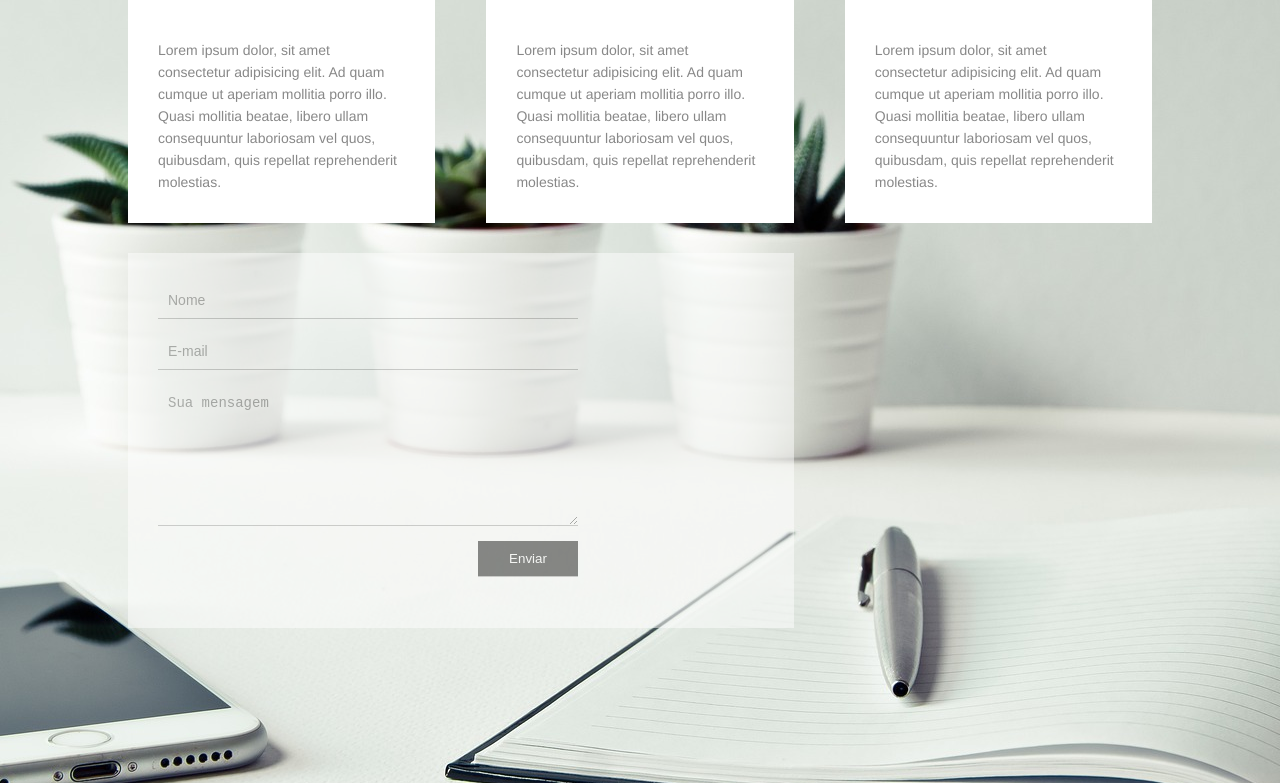
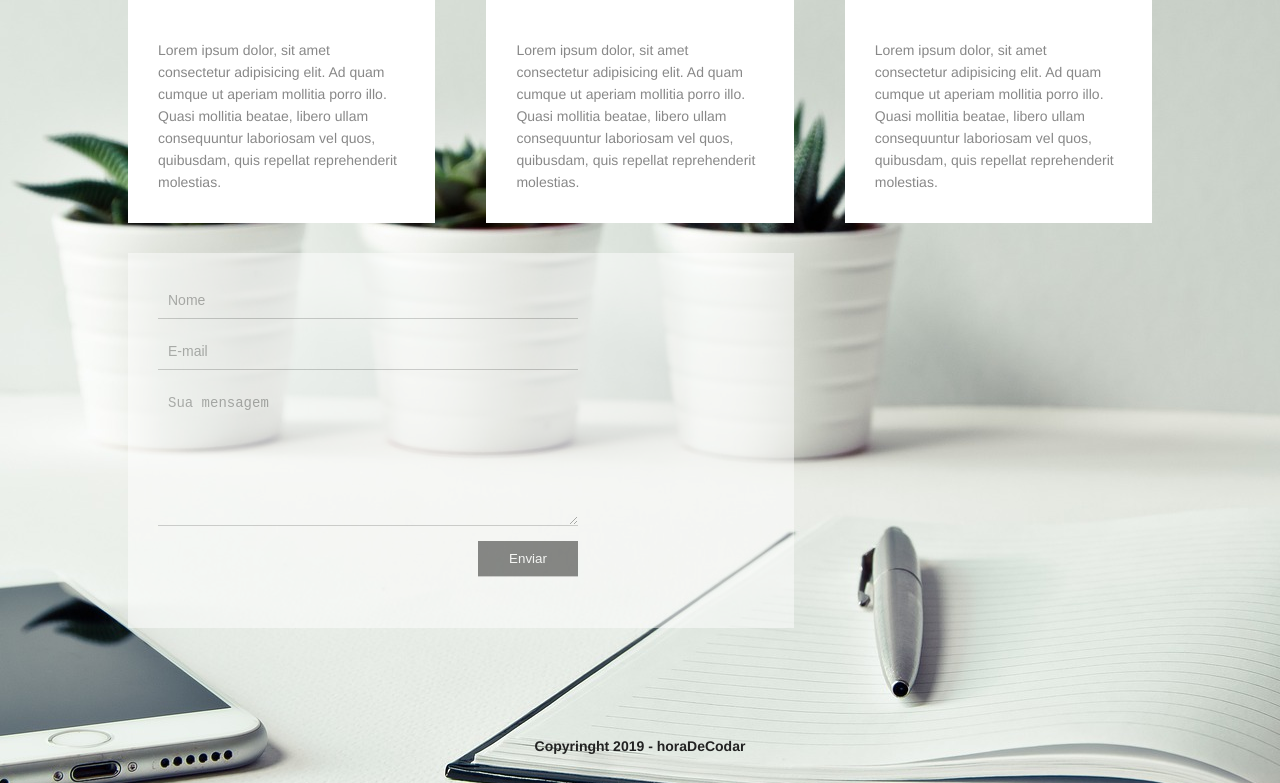
Before and after one commit to gilmaresende/curso-web-desing-5-projetos, a plain HTML site: page Bootstrap 5 do básico ao avançado - Matheus Battisti/bonus/index.html in a window 1280 px wide. Shown: the part 1257-2040 px from the top of the page. Drawn offline with Linux system fonts and the light colour scheme; files whose address does not match are found by name.

Commit message:
final bonus

```diff
--- a/Bootstrap 5 do básico ao avançado - Matheus Battisti/bonus/css/style.css
+++ b/Bootstrap 5 do básico ao avançado - Matheus Battisti/bonus/css/style.css
@@ -265,3 +265,16 @@ footer {
    color: #222;
    border-color: 1px solid #222;
 }
+
+.copyringht {
+   color: #222;
+   font-size: 14px;
+   font-weight: bold;
+   text-align: center;
+   position: absolute;
+   left: 0;
+   right: 0;
+   bottom: 30px;
+   margin-left: auto;
+   margin-right: auto;
+}
--- a/Bootstrap 5 do básico ao avançado - Matheus Battisti/bonus/index.html
+++ b/Bootstrap 5 do básico ao avançado - Matheus Battisti/bonus/index.html
@@ -104,6 +104,9 @@
                   </form>
                </div>
             </div>
+            <div class="copyringht">
+               <p>Copyringht 2019 - horaDeCodar</p>
+            </div>
          </footer>
       </div>
 
```
